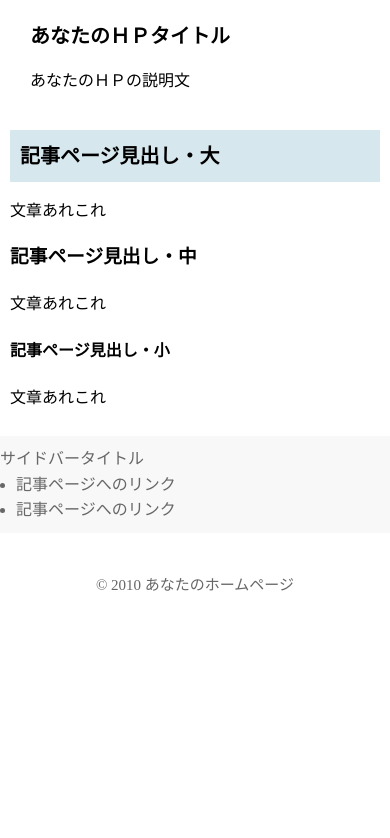
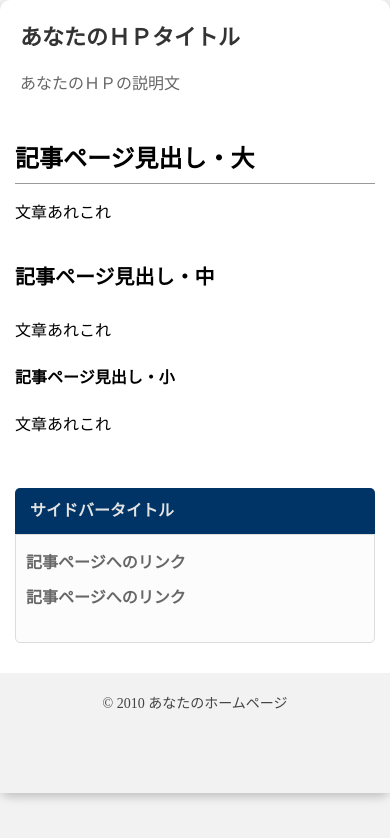
Before and after one commit to sswatari/sswatari.github.io, a plain HTML site: page index.html in a window 390 px wide. Drawn offline with Linux system fonts and the light colour scheme.

Commit message:
Update index.css

```diff
--- a/index.css
+++ b/index.css
@@ -1,45 +1,64 @@
 @charset "UTF-8";
 body {
+	background-color: #F2F2F2;
 	margin: 0;
 	padding: 0;
 	line-height: 1.6;
-	background: #fff;
-	background-size: 40px 40px;
 }
 #outer {
-	margin: 0 auto;
+	margin: 2% auto;
 	width: 1000px;
 	background-color: #fff;
+	border-radius: 10px;
+	box-shadow: 0px 4px 10px rgba(0,0,0,0.2);
 }
 header {
-	height: 80px;
-	padding: 20px 30px;
+	height: 120px;
 }
-.header-inner {
-	padding: 0;
-	font-size: 12px;
+#header-inner {
+	padding: 30px;
+}
+.description {
+	font-size: 16px;
+	color: #666;
 }
 h1 {
-	font-size: 24px;
+	font-size: 28px;
+	color: #333;
+	padding: 0;
 	margin: 0;
-	padding: 0;
 }
 h1 a {
-	color: #000;
+	font-weight: bold;
+	color: #8c0000;
 	text-decoration: none;
 }
 h1 a:hover {
 	text-decoration: underline;
 }
 h2 {
-	font-size: 22px;
+	font-size: 24px;
 	margin: 0;
-	padding: 10px;
-	background-color: #D6E7EE;
+	padding: 0 0 5px 0;
+	border-bottom: 1px solid #999;
 }
-h2 a {
-	text-decoration: none;
-	color: #265699;
+h3 {
+	font-size: 20px;
+	padding: 15px 0 5px 0;
+}
+#content {
+	float: right;
+	width: 70%;
+}
+.inner {
+	padding: 20px 30px 20px 0;
+}
+ul {
+	margin: 0 0 0 1em;
+	padding: 0;
+}
+li {
+	list-style: disc;
 }
 p {
 	margin: 1em 0;
@@ -53,95 +72,99 @@ img {
 	height: auto;
 	border: 0;
 }
+hr {
+	border-width: 1px 0 0 0;
+	border-style: solid;
+	border-color: #ccc;
+	height: 1px;
+}
 a {
-	color: #094a94;
-}
-#content {
-	padding: 0 20px;
-}
-#content::after {
-	content: "";
-	display: table;
-	clear: both;
-}
-.inner {
-	float: right;
-	width: 640px;
-	margin: 0;
-	padding: 10px 20px;
-	box-shadow: 0 2px 4px rgba(0, 0, 0, 0.2);
+	color: #003366;
 }
 aside {
-	padding: 20px;
 	color: #676767;
-	width: 220px;
+	width: 30%;
 	float: left;
-	background-color: #f8f8f8;
 }
-.left-title {
+#side-inner {
+	padding: 20px 30px;
+}
+.side-title {
+	padding: 10px 15px;
+	margin: 0;
+	font-weight: bold;
+	color: #E3E3E2;
+	background: #003366;
+	border-radius: 5px 5px 0 0;
+}
+.side {
+	background-color: #fcfcfc;
 	padding: 10px;
+	margin: 0 0 15px 0;
 	font-weight: bold;
-	color: #333;
+	border: 1px #dcdcdc solid;
+	border-radius: 0 0 5px 5px;
 }
-.link {
-	margin: 0;
-	padding: 0 0 10px 0;
-}
-.link a {
-	color: #094a94;
+.side a {
+	color: #036;
 	text-decoration: none;
 }
-.link a:hover {
+.side a:hover {
 	text-decoration: underline;
 }
-ul {
-	margin: 0 0 0 1em;
+.side ul {
+	margin: 0 0 1em 0;
 	padding: 0;
 }
-.link li {
+.side li {
+	padding: 5px 0;
+	margin: 0;
 	list-style: none;
-	padding: 4px 0;
 }
 footer {
+	padding-top: 20px;
+	font-size: 14px;
+	height: 100px;
+	clear: both;
 	text-align: center;
-	color: #666;
-	font-size: 15px;
-	height: 100px;
-	padding-top: 40px;
-	clear: both;
+	color: #444;
+	background-color: #F2F2F2;
+}
+footer a {
+	color: #444;
 }
 blockquote {
 	border: 1px solid #ccc;
-	padding: 5px;
+	padding: 20px;
 	margin: 10px;
+	font-style: italic;
 }
-@media (max-width: 768px) {
+@media screen and (max-width: 600px) {
 #outer {
 	width: 100%;
+	margin: 0;
+}
+#header-inner {
+	padding: 20px;
+}
+h1 {
+	font-size: 22px;
+	color: #333;
 	padding: 0;
+	margin: 0;
 }
 #content {
-	padding: 0 10px;
-}
-.inner, aside {
+	width: 100%;
 	float: none;
-	width: 100%;
 }
 .inner {
-	margin: 0;
-	padding: 10px 0;
-	box-shadow: none;
+	padding: 20px 15px;
 }
 aside {
-	padding: 10px 0;
+	width: 100%;
+	float: none;
 }
-.header-inner {
-	font-size: 10px;
-}
-h1 {
-	font-size: 20px;
-}
-h2 {
-	font-size: 20px;
+#side-inner {
+	padding: 15px;
 }
 }
```
